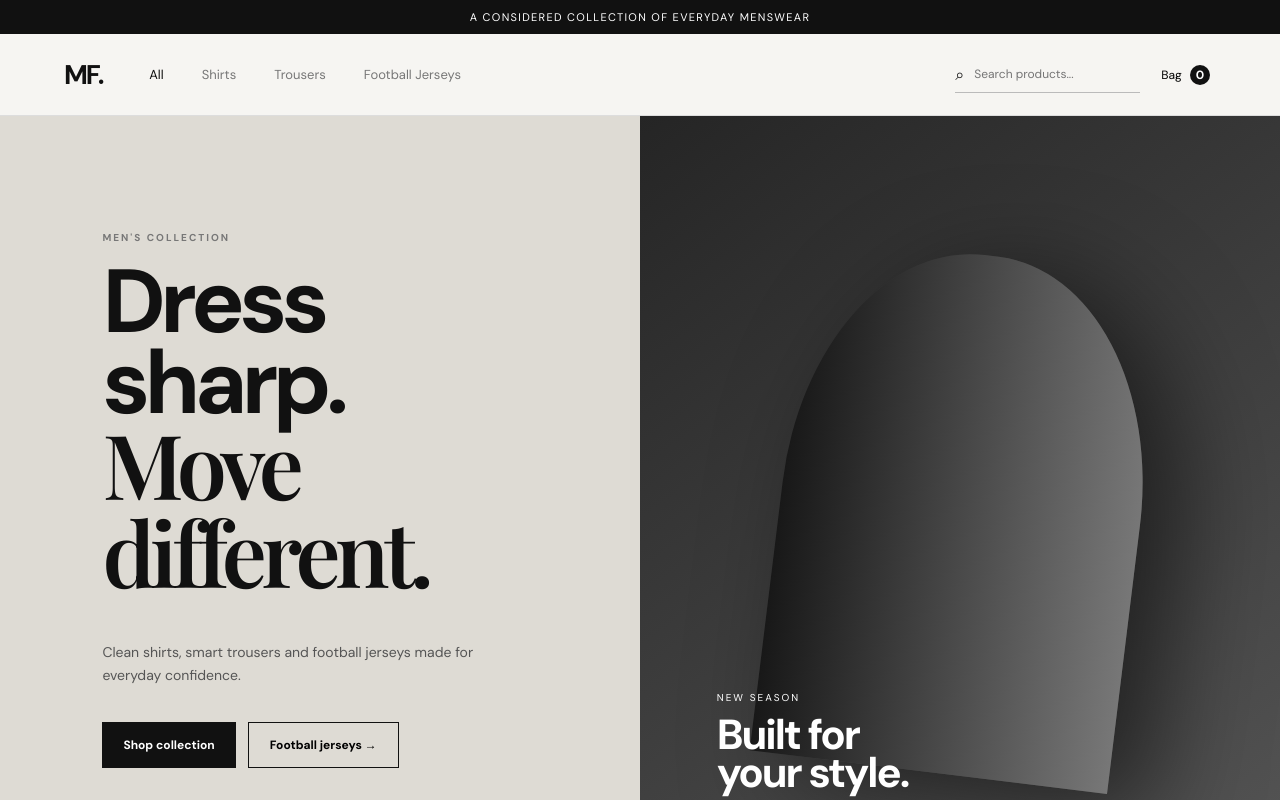
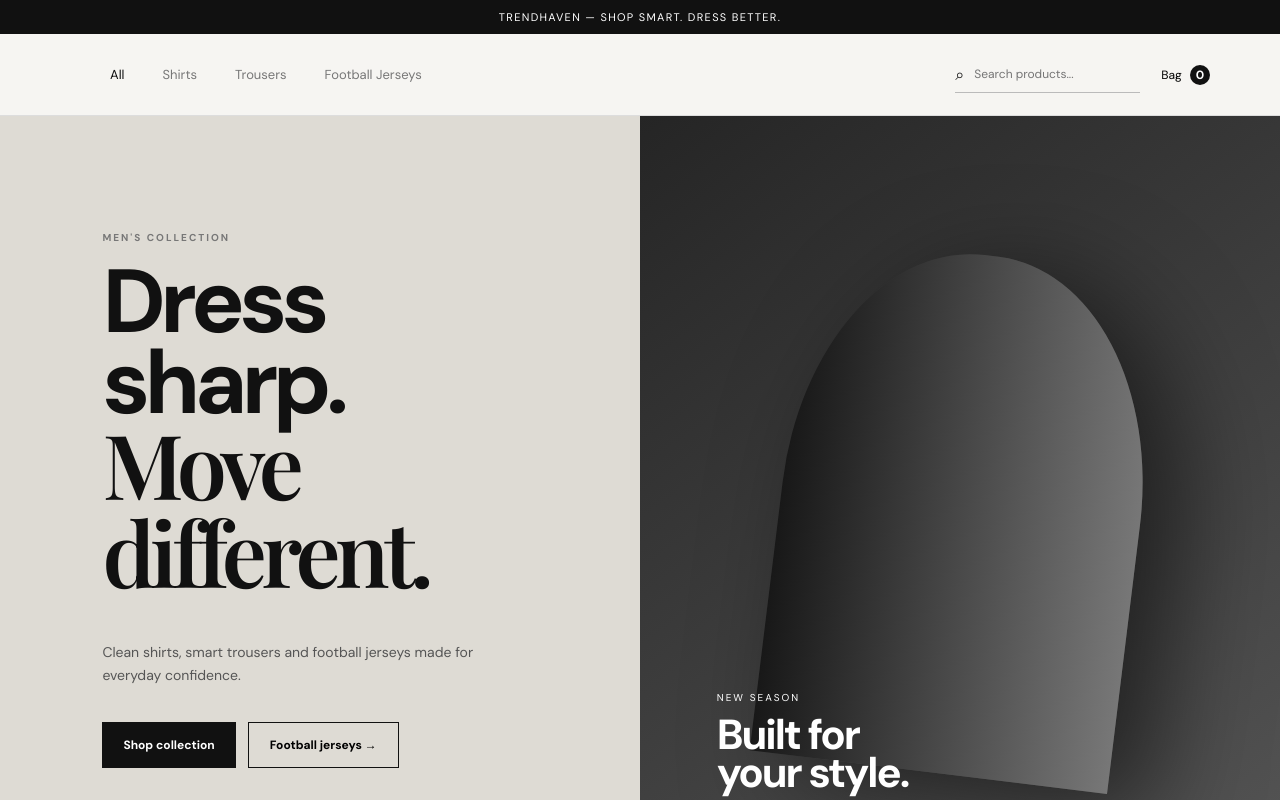
Before and after one commit to Malpinoh/mens-fashion-store, a React (Vite) app: page / in a window 1280 px wide. Shown: the top 800 px of the page. Built offline with nearby package versions, Linux system fonts and the light colour scheme; a web font is replaced by a local one.

Commit message:
Apply TrendHaven store branding

```diff
--- a/src/App.tsx
+++ b/src/App.tsx
@@ -69,10 +69,10 @@ export default function App() {
   };
 
   return <div className="app">
-    <div className="topbar">A considered collection of everyday menswear</div>
+    <div className="topbar">TrendHaven — Shop Smart. Dress Better.</div>
     <header className="header">
       <button className="menuBtn" onClick={() => setMenu(!menu)} aria-label="Toggle menu">☰</button>
-      <a className="brand" href="#">MF<span>.</span></a>
+      <a className="brand brandLogo" href="#" aria-label="TrendHaven home"><img src="/trendhaven-logo.svg" alt="TrendHaven Men's Fashion Store" /></a>
       <nav className={menu ? "nav open" : "nav"}>{categories.map(c => <button key={c} className={category === c ? "active" : ""} onClick={() => { setCategory(c); setMenu(false); document.getElementById("shop")?.scrollIntoView({ behavior: "smooth" }); }}>{c}</button>)}</nav>
       <div className="actions"><div className="search"><span>⌕</span><input value={query} onChange={e => setQuery(e.target.value)} placeholder="Search products..." aria-label="Search products" /></div><button className="cart" onClick={() => document.getElementById("cart")?.scrollIntoView({ behavior: "smooth" })}>Bag <b>{itemCount}</b></button></div>
     </header>
@@ -97,6 +97,6 @@ export default function App() {
 
     {selectedProduct && <div className="modalBackdrop" role="presentation" onMouseDown={e => { if (e.target === e.currentTarget) setSelectedProduct(null); }}><section className="productModal" role="dialog" aria-modal="true" aria-label={selectedProduct.name}><button className="modalClose" onClick={() => setSelectedProduct(null)} aria-label="Close details">×</button><img className="modalImage" src={selectedProduct.image} alt={selectedProduct.name} /><div className="modalDetails"><p className="eyebrow">{selectedProduct.category}</p><h2>{selectedProduct.name}</h2><strong className="modalPrice">{money(selectedProduct.price)}</strong><p>{selectedProduct.description}</p><small className={selectedProduct.stock <= 6 ? "stock low" : "stock"}>{selectedProduct.stock} available</small><label>Choose size<select value={selectedSize} onChange={e => setSelectedSize(e.target.value)}>{selectedProduct.sizes.map(size => <option key={size} value={size}>{size}</option>)}</select></label><label>Choose colour<select value={selectedColor} onChange={e => setSelectedColor(e.target.value)}>{selectedProduct.colors.map(color => <option key={color} value={color}>{color}</option>)}</select></label><button className="primary addButton" disabled={selectedProduct.stock < 1} onClick={() => addToCart(selectedProduct, selectedSize, selectedColor)}>{selectedProduct.stock > 0 ? "Add to bag" : "Out of stock"}</button></div></section></div>}
 
-    <footer><div><div className="brand">MF<span>.</span></div><p>Men's fashion, made simple.</p></div><small>© 2026 Men's Fashion Store. All rights reserved.</small></footer>
+    <footer><div><div className="brand brandLogo"><img src="/trendhaven-logo.svg" alt="TrendHaven Men's Fashion Store" /></div><p>Shop smart. Dress better.</p></div><small>© 2026 Men's Fashion Store. All rights reserved.</small></footer>
   </div>;
 }
```
